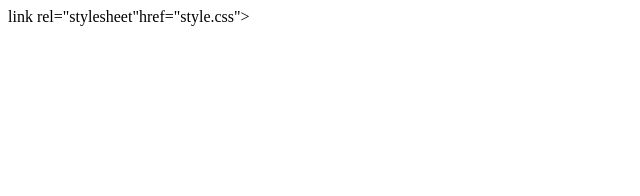
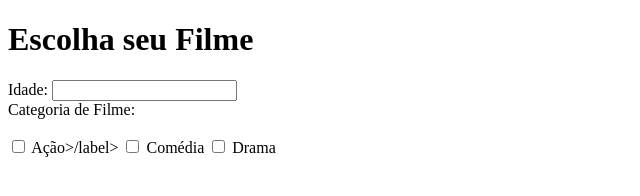
Before and after one commit to Sergioppp9090/filmes, a plain HTML site: page index.html in a window 1280 px wide. Shown: the whole page, without its empty margins (0-640 px from the left). Drawn offline with Linux system fonts and the light colour scheme.

Commit message:
Update index.html

```diff
--- a/index.html
+++ b/index.html
@@ -1,6 +1,27 @@
-<IDOCTYPE html>
+<!DOCTYPE html>
 <html lang="pt-BR">
 <head>
   <meta charset="UTF-8">
-  <meta name="viewport" content="widt=device-width,initial-scale=1.0">
-  link rel="stylesheet"href="style.css">
+  <meta name="viewport" content="width=device-width, initial-scale=1.0">
+  <link rel="stylesheet" href="style.css">
+  <title>Escolha seu Filme</title>
+</head>
+<body>
+  <div class="container">
+     <h1>Escolha seu Filme</h1>
+    <form id="filmForm">
+      <label for="age">Idade:</label>
+      <input type="number" id="age" name="age" required min="1">
+
+<div class="categories">
+  <label>Categoria de Filme:</label><br>
+  <br>
+  <input type="checkbox" id="action" name="category" value="Ação">
+  <label for="action" class="checkbox">Ação>/label>
+    <input type="checkbox" id="comedy" name="category" value="Comédia">
+    <label for="comedy" class="checkbox">Comédia</label>
+
+    <input type="checkbox"id="drama" name="category" value="Drama">
+    <label for="drama" class"checkbox">Drama<label>
+
+    <input type="checkbox
```
